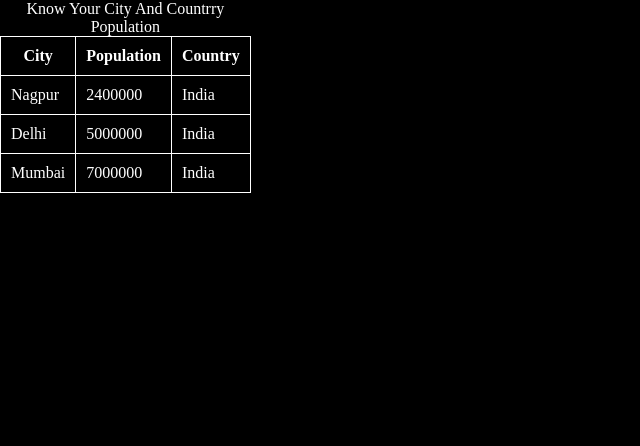
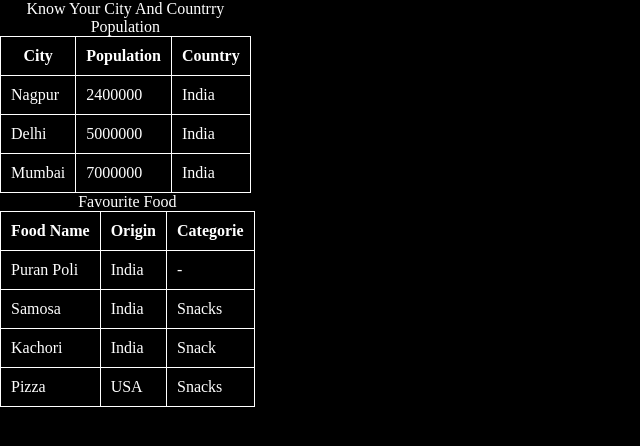
Before and after one commit to umeshraut2002/Cohort, a plain HTML site: page html/task6.html in a window 1280 px wide. Shown: the whole page, without its empty margins (0-640 px from the left). Drawn offline with Linux system fonts and the light colour scheme.

Commit message:
Add favorite foods table to task6 HTML file

```diff
--- a/html/task6.html
+++ b/html/task6.html
@@ -44,9 +44,42 @@
                 <td>7000000</td>
                 <td>India</td>
             </tr>
-
         </table>
 
+        <!-- table for the favorite foods -->
 
+
+    <table>
+        <caption>Favourite Food</caption>
+        <tr>
+            <th>Food Name</th>
+            <th>Origin</th>
+            <th>Categorie</th>
+        </tr>
+
+        <tr>
+            <td>Puran Poli</td>
+            <td>India</td>
+            <td>-</td>
+        </tr>
+
+        <tr>
+            <td>Samosa</td>
+            <td>India</td>
+            <td>Snacks</td>
+        </tr>
+
+        <tr>
+            <td>Kachori</td>
+            <td>India</td>
+            <td>Snack</td>
+        </tr>
+
+        <tr>
+            <td>Pizza</td>
+            <td>USA</td>
+            <td>Snacks</td>
+        </tr>
+    </table>
     </body>
 </html>
```
